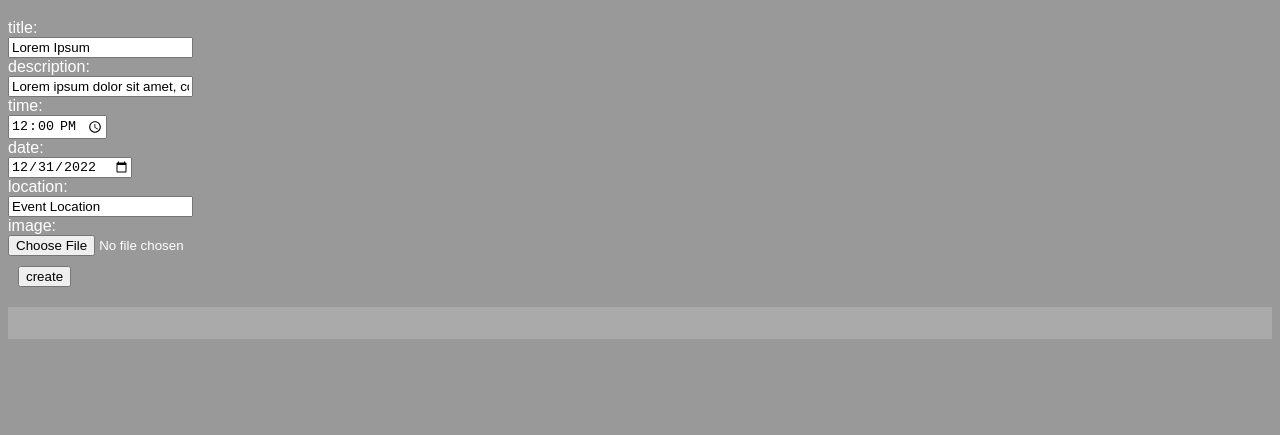
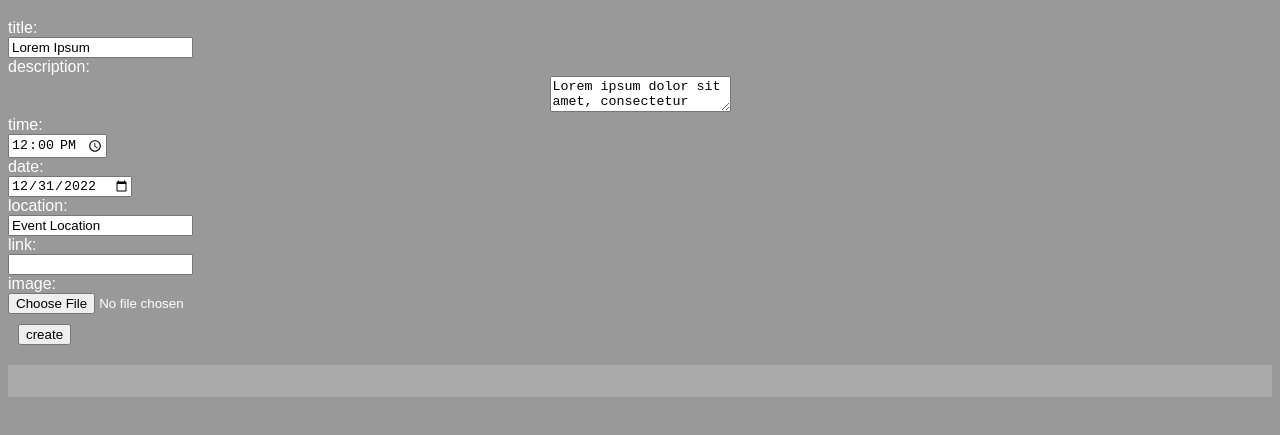
Before and after one commit to haj300/whenwhatwhere, a website: page public/pages/addEvent.html in a window 1280 px wide. Shown: the part 61-496 px from the top of the page. Drawn offline with Linux system fonts and the light colour scheme; no server answers.

Commit message:
Update addEvent.html with textarea for description and input for link

```diff
--- a/public/pages/addEvent.html
+++ b/public/pages/addEvent.html
@@ -12,13 +12,22 @@
       <label for="name">title:</label>
       <input type="text" id="name" name="name" required />
       <label for="description">description:</label>
-      <input type="text" id="description" name="description" required />
+      <textarea
+        id="description"
+        name="description"
+        class="description"
+        required
+      >
+        description:
+      </textarea>
       <label for="time">time:</label>
       <input type="time" id="time" name="time" required />
       <label for="date">date:</label>
       <input type="date" id="date" name="date" required />
       <label for="location">location:</label>
       <input type="text" id="location" name="location" required />
+      <label for="link">link:</label>
+      <input type="url" id="link" name="link" />
       <label for="image">image:</label>
       <input type="file" id="image" name="file" accept="image/*" />
       <button type="submit">create</button>
```
